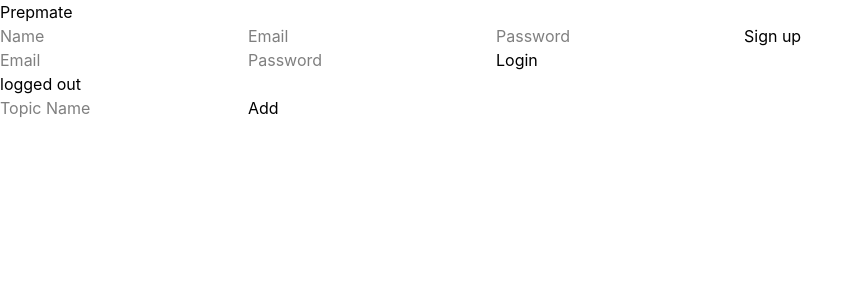
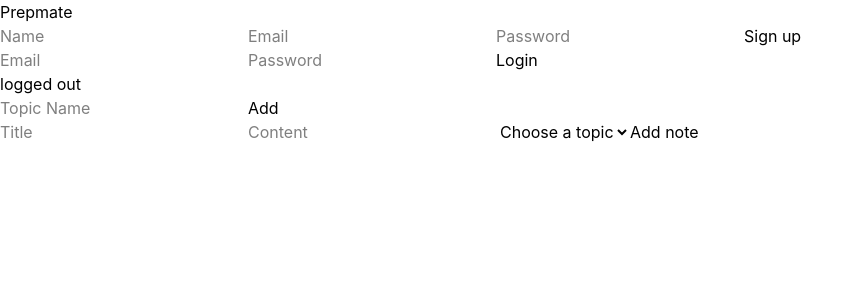
Before and after one commit to SRIJAN23MISHRA/prepmate, a React app in the folder frontend/: page / in a window 1280 px wide. Shown: the top 300 px of the page, without its empty margins (0-864 px from the left). Built offline with nearby package versions, Linux system fonts and the light colour scheme; the HTML template or start-up script is replaced by a standard one.

Commit message:
notes page: list and add notes

```diff
--- a/frontend/src/pages/Notes.jsx
+++ b/frontend/src/pages/Notes.jsx
@@ -4,12 +4,18 @@
 
 function Notes(){
     const[note,setNote]=useState([]);
+    const[topics,setTopics]=useState([]);
+    const[title,setTitle]=useState("");
+    const[content,setContent]=useState("");
+    const {accessToken}=useContext(AuthContext);
+    const[topicId,setTopic]=useState("");
 
-    const {accessToken}=useContext(AuthContext);
     useEffect(()=>{
        const getNotes=async()=>{
         try{
          const response=await axios.get("/api/notes",{headers:{Authorization:`Bearer ${accessToken}`}});
+         const topicGet=await axios.get("/api/topics",{headers:{Authorization:`Bearer ${accessToken}`}});
+         setTopics(topicGet.data.specificTopic);
          setNote(response.data.findNote);
 
         }catch(err){
@@ -22,7 +28,19 @@
             getNotes();
         }
     },[accessToken])
+const handleSubmit=async (e)=>{
+    e.preventDefault();
+    try{
+        const response=await axios.post("/api/notes",{title:title,content:content,topic:topicId},{headers:{Authorization:`Bearer ${accessToken}`}});
+          setNote([...note,response.data.newOne]);
+          setTitle("");
+          setContent("");
+          setTopic("");
+    }catch(err){
+        console.log(err.response?.data);
 
+    }
+}
 return <>
 <div>
 
@@ -31,7 +49,23 @@
         <span>{n.title}</span>
         <span>{n.content}</span>
         </div>
+
 )}
+<form  onSubmit={handleSubmit}>
+<input type="text" value={title} placeholder="Title" onChange={(e)=>setTitle(e.target.value)} />
+<input type="text" value={content} placeholder="Content" onChange={(e)=>setContent(e.target.value)}/>
+<select required name="topic" value={topicId} onChange={(e)=>setTopic(e.target.value)} id="topic-select">
+    <option value="">Choose a topic</option>
+    {topics.map((t)=>
+        <option key={t._id} value={t._id}>
+            {t.name}
+        </option>
+    )}
+
+</select>
+
+ <button type="submit">Add note</button>
+ </form>
 </div>
 </>
 }
```
